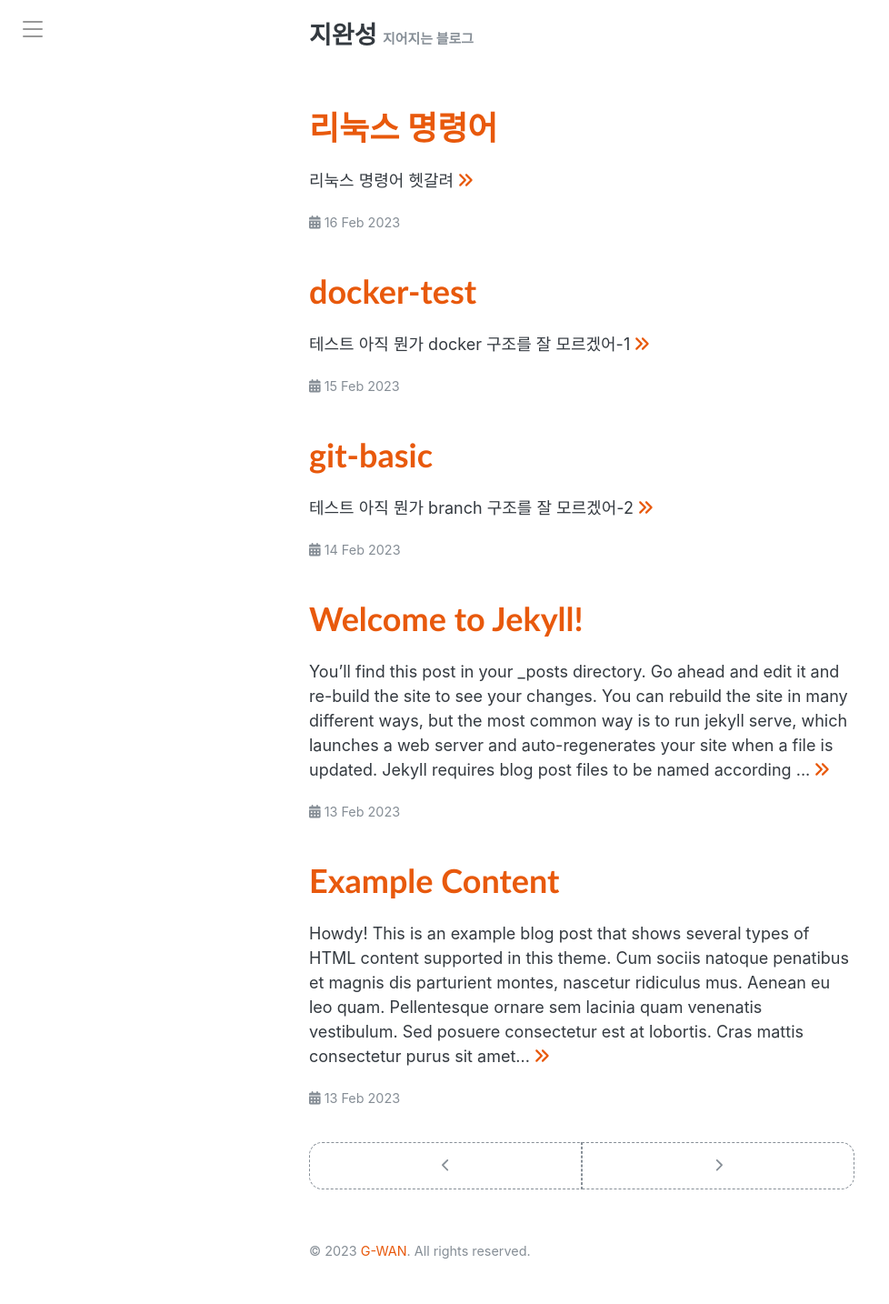
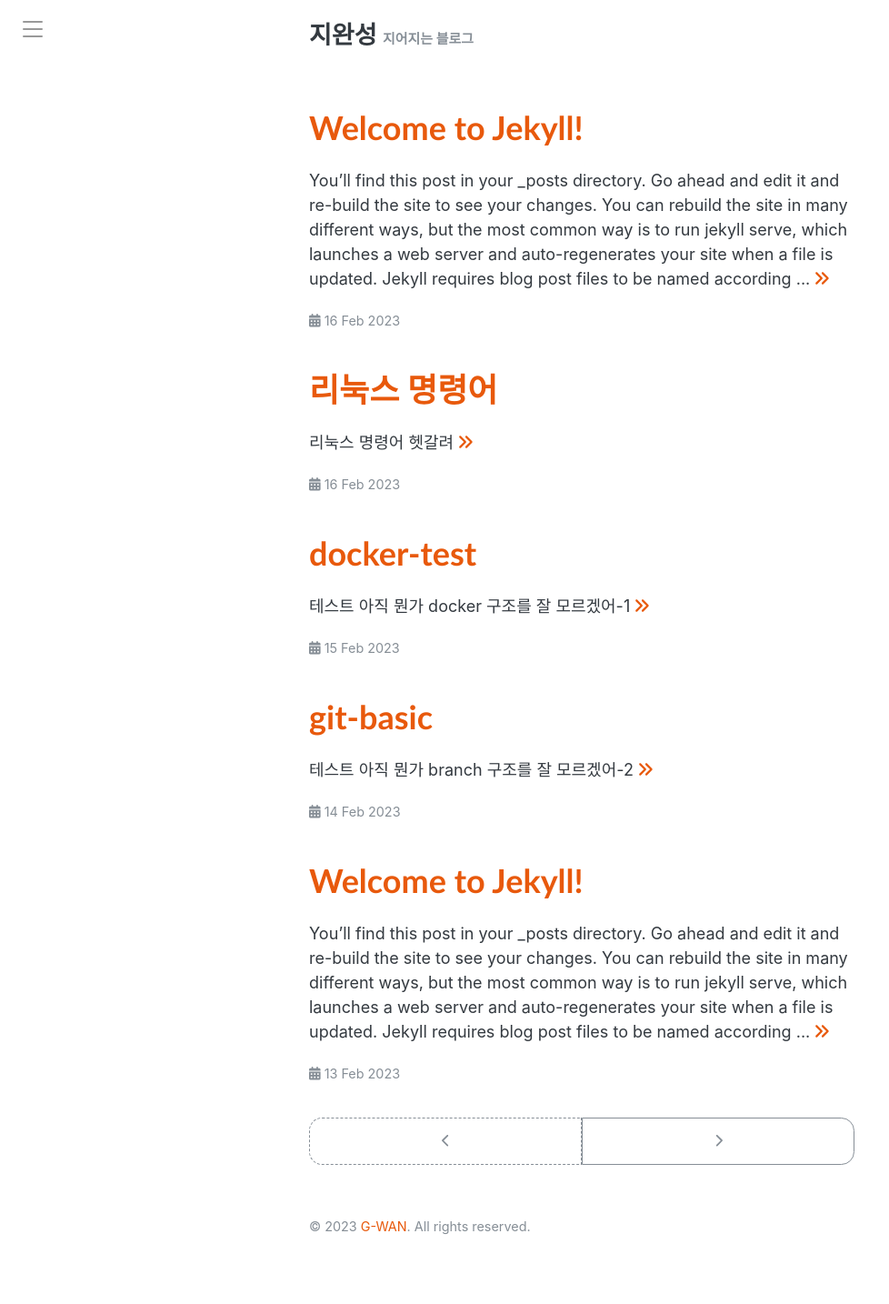
Before and after one commit to jiwanst/gwan.github.io, a Jekyll site: the page built from index.html, in a window 1280 px wide. Shown: the whole page at 91% size, without its empty margins (0-978 px from the left). Built offline with Jekyll 4.4.1, drawn with Linux system fonts in a browser that asks for light colours; the list of posts is cut into pages by our own code; comment, search, counter and statistics services are not loaded; after the commit the page ends 1407 px from its top, so only the background shows below that.

Commit message:
json dir edit

```diff
--- a/_includes/sidebar.html
+++ b/_includes/sidebar.html
@@ -44,7 +44,7 @@
         SimpleJekyllSearch({
             searchInput: document.getElementById('search-input'),
             resultsContainer: document.getElementById('results-container'),
-            json: '/search.json',
+            json: '{{ site.baseurl }}/search.json',
             searchResultTemplate: '<li><a href="{url}" title="{desc}" target="_blank">{title}</a></li>',
             noResultsText: 'No results found',
             limit: 10000,
--- /dev/null
+++ b/gitwan.github.io/_posts/2023-02-16-welcome-to-jekyll.markdown
@@ -0,0 +1,29 @@
+---
+layout: post
+title:  "Welcome to Jekyll!"
+date:   2023-02-16 14:53:08 +0900
+categories: jekyll update
+---
+You’ll find this post in your `_posts` directory. Go ahead and edit it and re-build the site to see your changes. You can rebuild the site in many different ways, but the most common way is to run `jekyll serve`, which launches a web server and auto-regenerates your site when a file is updated.
+
+Jekyll requires blog post files to be named according to the following format:
+
+`YEAR-MONTH-DAY-title.MARKUP`
+
+Where `YEAR` is a four-digit number, `MONTH` and `DAY` are both two-digit numbers, and `MARKUP` is the file extension representing the format used in the file. After that, include the necessary front matter. Take a look at the source for this post to get an idea about how it works.
+
+Jekyll also offers powerful support for code snippets:
+
+{% highlight ruby %}
+def print_hi(name)
+  puts "Hi, #{name}"
+end
+print_hi('Tom')
+#=> prints 'Hi, Tom' to STDOUT.
+{% endhighlight %}
+
+Check out the [Jekyll docs][jekyll-docs] for more info on how to get the most out of Jekyll. File all bugs/feature requests at [Jekyll’s GitHub repo][jekyll-gh]. If you have questions, you can ask them on [Jekyll Talk][jekyll-talk].
+
+[jekyll-docs]: https://jekyllrb.com/docs/home
+[jekyll-gh]:   https://github.com/jekyll/jekyll
+[jekyll-talk]: https://talk.jekyllrb.com/
--- /dev/null
+++ b/gitwan.github.io/index.markdown
@@ -0,0 +1,6 @@
+---
+# Feel free to add content and custom Front Matter to this file.
+# To modify the layout, see https://jekyllrb.com/docs/themes/#overriding-theme-defaults
+
+layout: home
+---
```
Also changed, not shown: gitwan.github.io/404.html (added, +25 -0 lines), gitwan.github.io/Gemfile (added, +33 -0 lines), gitwan.github.io/_config.yml (added, +55 -0 lines), gitwan.github.io/about.markdown (added, +18 -0 lines), 1 other file.
